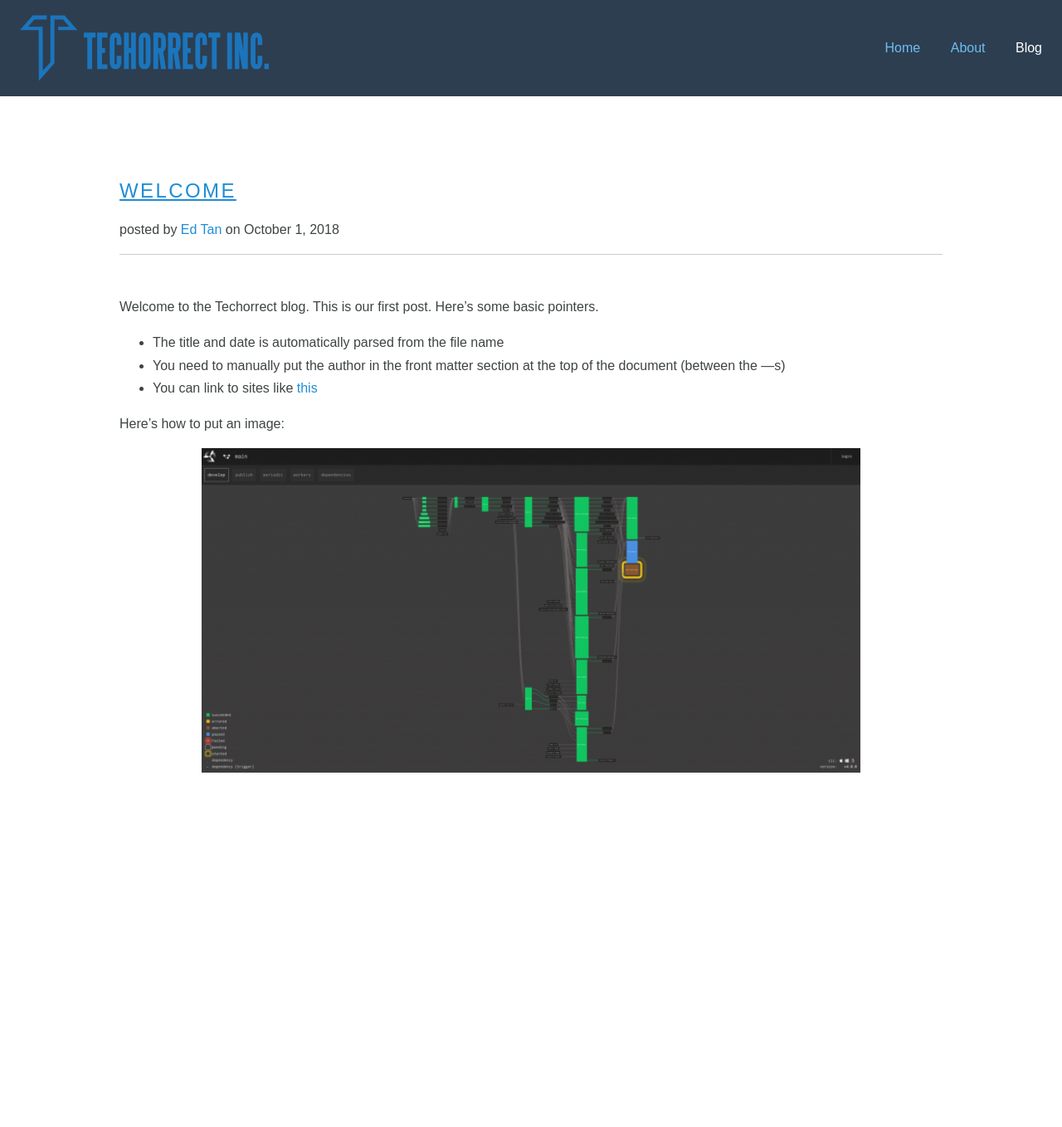
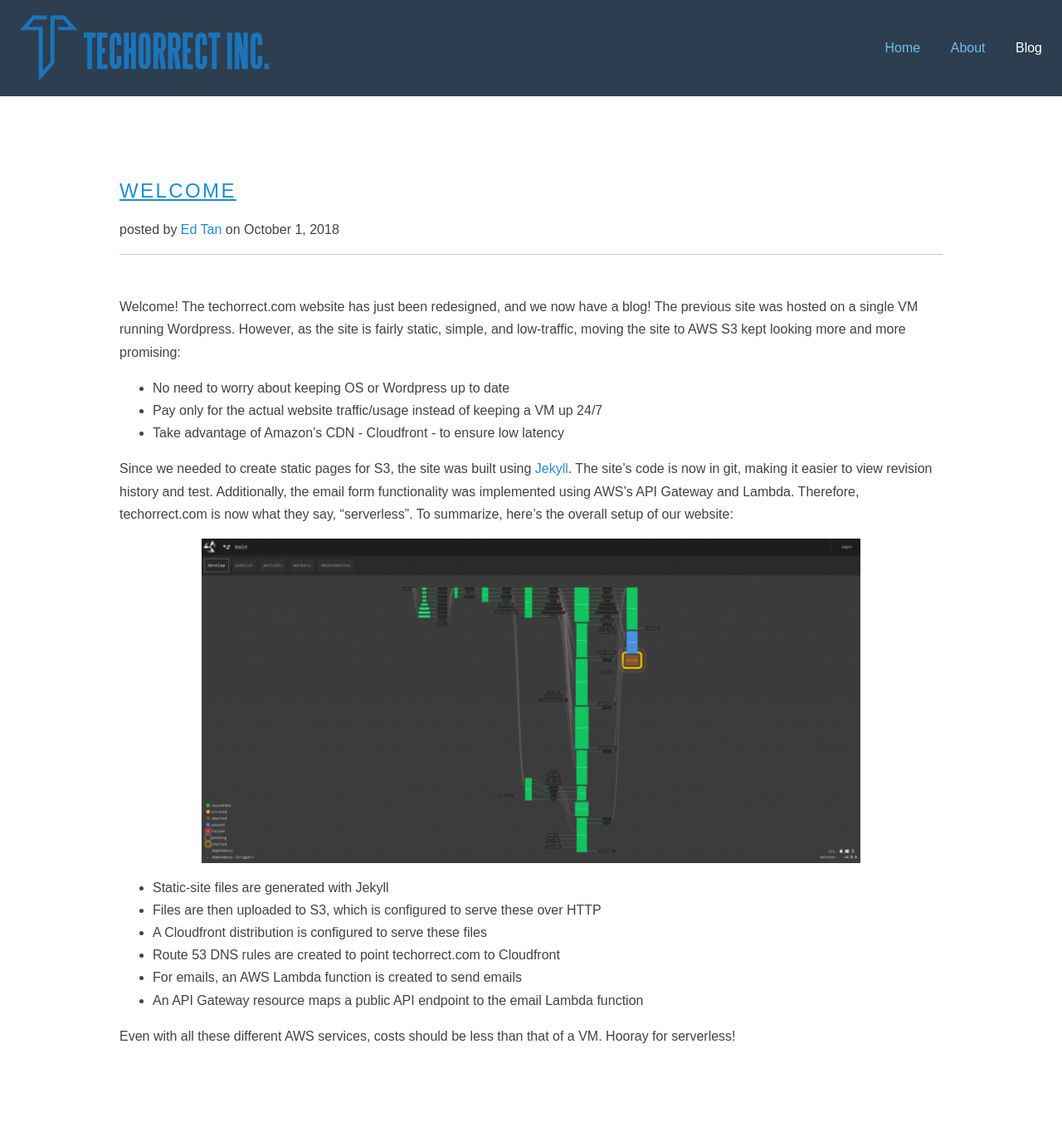
Before and after one commit to capitaldesignfx/new_layout, a Jekyll site: the page built from _posts/2018-10-01-welcome.md, in a window 1280 px wide. Shown: the whole page at 83% size. Built offline with Jekyll 4.4.1, drawn with Linux system fonts in a browser that asks for light colours; nearby versions of some CDN libraries; before the commit the page ends 1027 px from its top, so only the background shows below that.

Commit message:
Update first blog post

```diff
--- a/_posts/2018-10-01-welcome.md
+++ b/_posts/2018-10-01-welcome.md
@@ -1,12 +1,21 @@
 ---
 author: ed
 ---
-Welcome to the Techorrect blog.  This is our first post.  Here's some basic pointers.
+Welcome!  The techorrect.com website has just been redesigned, and we now have a blog!  The previous site was hosted on a single VM running Wordpress.  However, as the site is fairly static, simple, and low-traffic, moving the site to AWS S3 kept looking more and more promising:
 
-* The title and date is automatically parsed from the file name
-* You need to manually put the author in the front matter section at the top of the document (between the ---s)
-* You can link to sites like [this](https://google.com)
+* No need to worry about keeping OS or Wordpress up to date
+* Pay only for the actual website traffic/usage instead of keeping a VM up 24/7
+* Take advantage of Amazon's CDN - Cloudfront - to ensure low latency
 
-Here's how to put an image:
+Since we needed to create static pages for S3, the site was built using [Jekyll](https://jekyllrb.com).  The site's code is now in git, making it easier to view revision history and test.  Additionally, the email form functionality was implemented using AWS's API Gateway and Lambda.  Therefore, techorrect.com is now what they say, "serverless".  To summarize, here's the overall setup of our website:
 
 ![concourse-pipeline-description](/assets/images/concourse-main-pipeline.png)
+
+* Static-site files are generated with Jekyll
+* Files are then uploaded to S3, which is configured to serve these over HTTP
+* A Cloudfront distribution is configured to serve these files
+* Route 53 DNS rules are created to point techorrect.com to Cloudfront
+* For emails, an AWS Lambda function is created to send emails
+* An API Gateway resource maps a public API endpoint to the email Lambda function
+
+Even with all these different AWS services, costs should be less than that of a VM.  Hooray for serverless!
```
